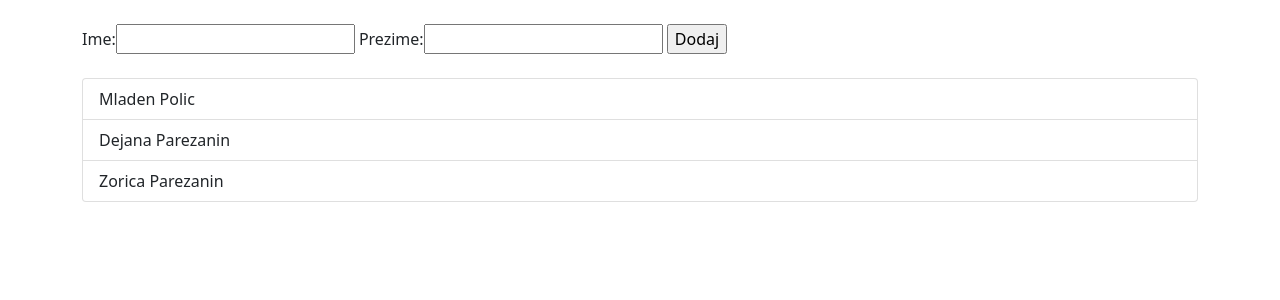
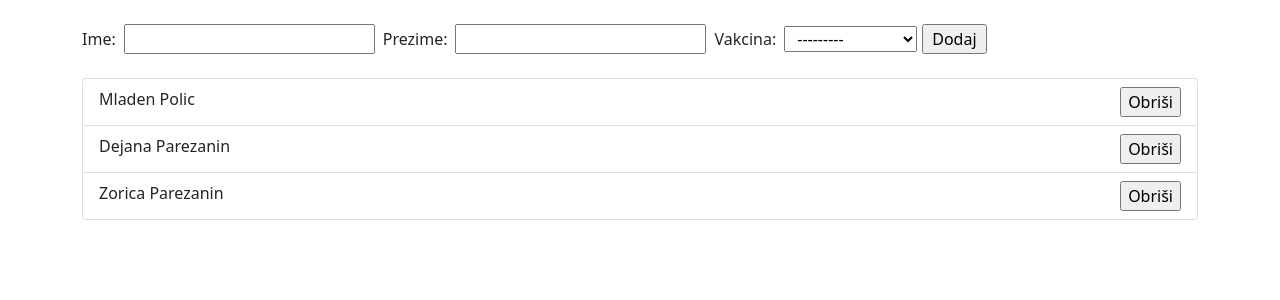
Before and after one commit to ringomag/vakcinaProject, a Django app: page / in a window 1280 px wide. Shown: the part 56-356 px from the top of the page. Run offline with Django 3.2, Linux system fonts and the light colour scheme; data comes from the database, SQL or seed files in the repository; both versions use the stored data as it was after the commit.

Commit message:
select vaccine

```diff
--- a/vakcinisani/models.py
+++ b/vakcinisani/models.py
@@ -3,6 +3,15 @@ from django.db import models
 class Vakcinisan(models.Model):
     ime = models.CharField(max_length=200)
     prezime = models.CharField(max_length=200)
+    vrste_vakcina = (
+        ("fajzer","fajzer"),
+        ("sputnjk","sputnjik"),
+        ("astra zeneka","astra zeneka"),
+        ("sinofarm","sinofarm"),
+        ("moderna","moderna"),
+    )
+
+    vakcina = models.CharField(max_length=100, choices=vrste_vakcina)
 
     def __str__(self):
         return self.ime + ' ' + self.prezime
--- a/vakcinisani/templates/base.html
+++ b/vakcinisani/templates/base.html
@@ -11,8 +11,10 @@
         <a class="navbar-brand">Vakcinisani protiv Covid-19</a>
       </div>
     </nav>
-    {% block content %}
-    {% endblock %}
+
+        {% block content %}
+        {% endblock %}
+
     <script src="https://cdn.jsdelivr.net/npm/bootstrap@5.0.0-beta2/dist/js/bootstrap.bundle.min.js" integrity="sha384-b5kHyXgcpbZJO/tY9Ul7kGkf1S0CWuKcCD38l8YkeH8z8QjE0GmW1gYU5S9FOnJ0" crossorigin="anonymous"></script>
   </body>
 </html>
--- a/vakcinisani/templates/index.html
+++ b/vakcinisani/templates/index.html
@@ -7,17 +7,28 @@
 <div class="container">
   <br>
 
-<form class="" action="" method="POST">
+  <form class="row row-cols-lg-auto g-3 align-items-center" action="" method="POST">
     {% csrf_token %}
     {{ form }}
-  <input type="submit" name="" value="Dodaj">
+    <input type="submit" name="" value="Dodaj" style="margin-left:5px;">
   </form>
   <br>
+
+  <div class="row">
+    <div class="col-sm">
       <ul class="list-group">
         {% for i in kreirani %}
-  <li class="list-group-item">{{ i }}</li>
+        <li class="list-group-item">
+          {{ i }}
+          <form class="float-end" action="delete/{{i.id}}" method="POST">
+            {% csrf_token %}
+          <input type="submit" name="delete" value="Obriši">
+          </form>
+        </li>
         {% endfor %}
       </ul>
+    </div>
+    </div>
 
 </div>
 {% endblock %}
--- a/vakcinisani/urls.py
+++ b/vakcinisani/urls.py
@@ -4,4 +4,5 @@ from . import views
 
 urlpatterns = [
     path('', views.index ,name='index'),
+    path('delete/<int:id>', views.delete, name='delete')
 ]
--- a/vakcinisani/views.py
+++ b/vakcinisani/views.py
@@ -1,6 +1,7 @@
 from django.shortcuts import render, redirect
 from .models import *
 from .forms import VakcinisanForm
+from django.http import HttpResponseRedirect
 
 # Create your views here.
 def index(request):
@@ -17,3 +18,7 @@ def index(request):
 
     context = {'form':form, 'kreirani':kreirani}
     return render(request, 'index.html', context)
+
+def delete(request, id):
+    Vakcinisan.objects.get(id=id).delete()
+    return HttpResponseRedirect('/')
```
Also changed, not shown: db.sqlite3, vakcinisani/migrations/0002_vakcinisan_vakcina.py (added). Lines whose indentation alone changed are shown as unchanged.
